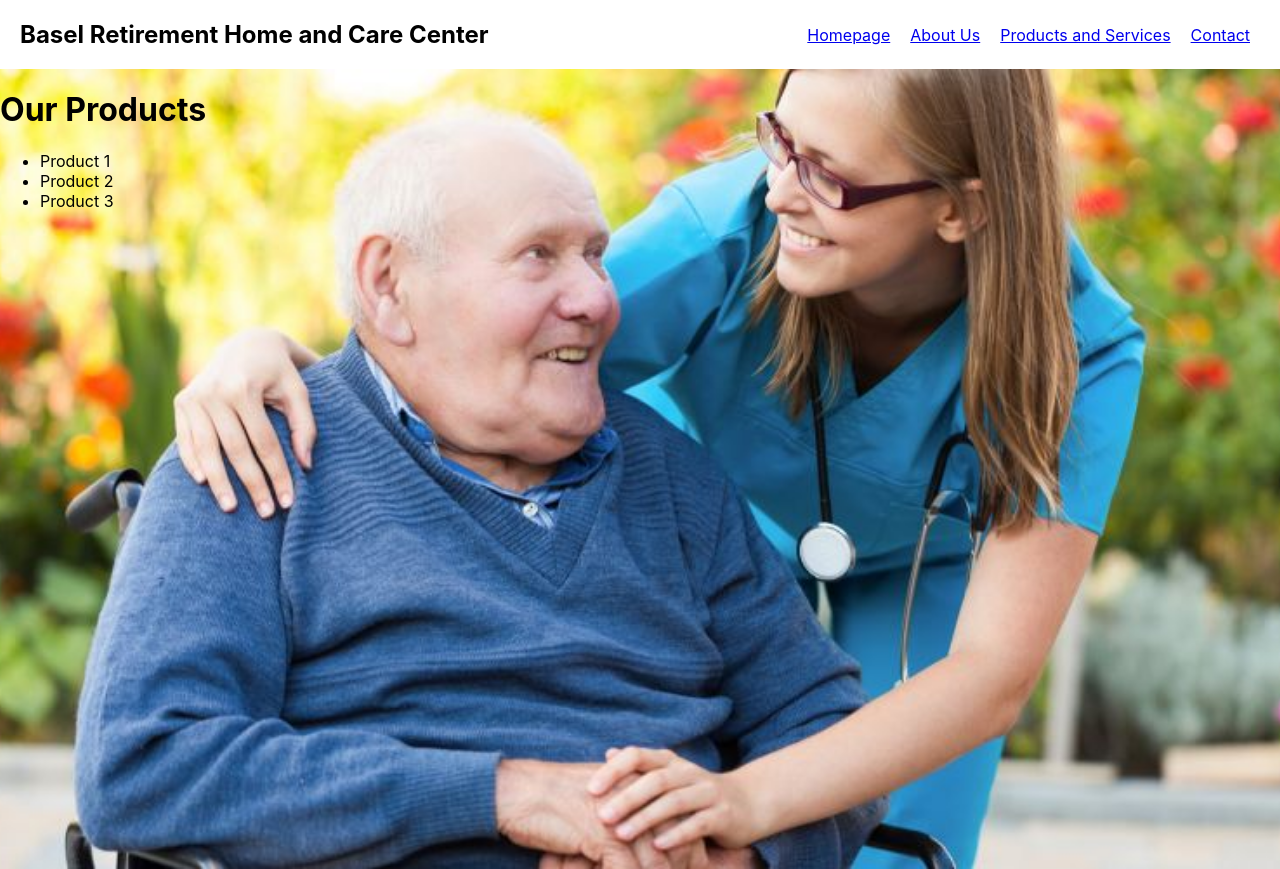
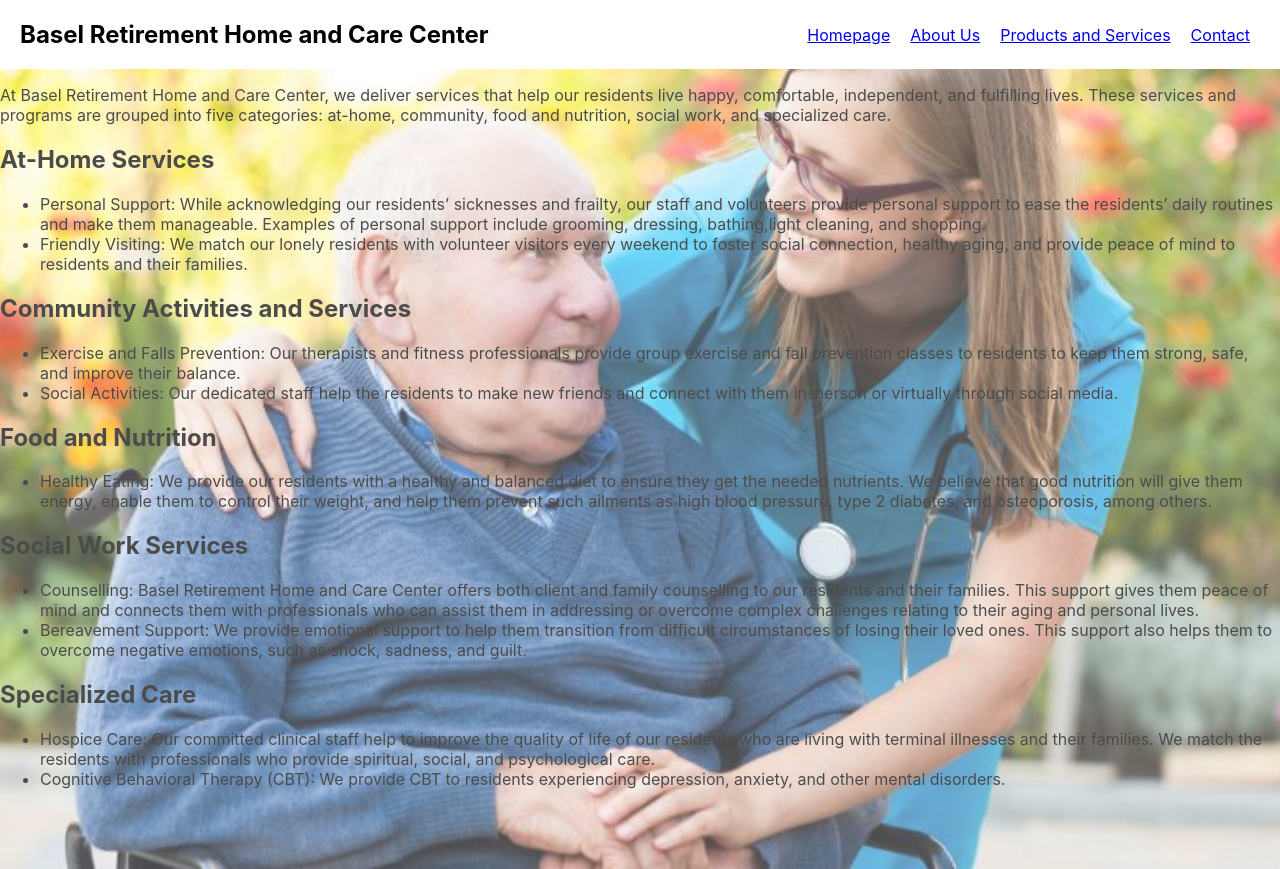
Before and after one commit to Finyasy/organization-website, a React (Create React App) app: page /products in a window 1280 px wide. Built offline with nearby package versions, Linux system fonts and the light colour scheme.

Commit message:
Added content to product and services page

```diff
--- a/src/components/Products.js
+++ b/src/components/Products.js
@@ -10,14 +10,79 @@ const Products = () => {
       backgroundPosition: 'center',
       width: '100%',
       height: '100%',
-      position: 'absolute'
+      position: 'absolute',
+      opacity: 0.7
     }}>
-      <h1>Our Products</h1>
+      <div className='product-text-container'>
+      <p>At Basel Retirement Home and Care Center, we deliver services that help our residents live
+      happy, comfortable, independent, and fulfilling lives. These services and programs are grouped
+      into five categories: at-home, community, food and nutrition, social work, and specialized care.
+      </p>
+
+      <h2>At-Home Services</h2>
       <ul>
-        <li>Product 1</li>
-        <li>Product 2</li>
-        <li>Product 3</li>
+        <li>Personal Support: While acknowledging our residents’ sicknesses and frailty, our staff
+            and volunteers provide personal support to ease the residents’ daily routines and make
+            them manageable. Examples of personal support include grooming, dressing, bathing,light cleaning,
+            and shopping.
+        </li>
+        <li>
+        Friendly Visiting: We match our lonely residents with volunteer visitors every weekend
+        to foster social connection, healthy aging, and provide peace of mind to residents and
+        their families.
+        </li>
       </ul>
+
+      <h2>Community Activities and Services</h2>
+      <ul>
+        <li>Exercise and Falls Prevention: Our therapists and fitness professionals provide group
+            exercise and fall prevention classes to residents to keep them strong, safe, and improve
+            their balance.
+        </li>
+        <li>
+        Social Activities: Our dedicated staff help the residents to make new friends and connect
+        with them in-person or virtually through social media.
+        </li>
+      </ul>
+
+      <h2>Food and Nutrition</h2>
+      <ul>
+        <li>
+        Healthy Eating: We provide our residents with a healthy and balanced diet to ensure they
+        get the needed nutrients. We believe that good nutrition will give them energy, enable
+        them to control their weight, and help them prevent such ailments as high blood pressure,
+        type 2 diabetes, and osteoporosis, among others.
+        </li>
+      </ul>
+
+      <h2>Social Work Services</h2>
+      <ul>
+        <li>
+        Counselling: Basel Retirement Home and Care Center offers both client and family
+counselling to our residents and their families. This support gives them peace of mind
+and connects them with professionals who can assist them in addressing or overcome
+complex challenges relating to their aging and personal lives.
+        </li>
+        <li>
+        Bereavement Support: We provide emotional support to help them transition from
+difficult circumstances of losing their loved ones. This support also helps them to
+overcome negative emotions, such as shock, sadness, and guilt.
+        </li>
+      </ul>
+
+      <h2> Specialized Care</h2>
+      <ul>
+        <li>
+        Hospice Care: Our committed clinical staff help to improve the quality of life of our
+residents who are living with terminal illnesses and their families. We match the residents
+with professionals who provide spiritual, social, and psychological care.
+        </li>
+        <li>
+        Cognitive Behavioral Therapy (CBT): We provide CBT to residents experiencing
+depression, anxiety, and other mental disorders.
+        </li>
+      </ul>
+      </div>
     </div>
   );
 }
```
